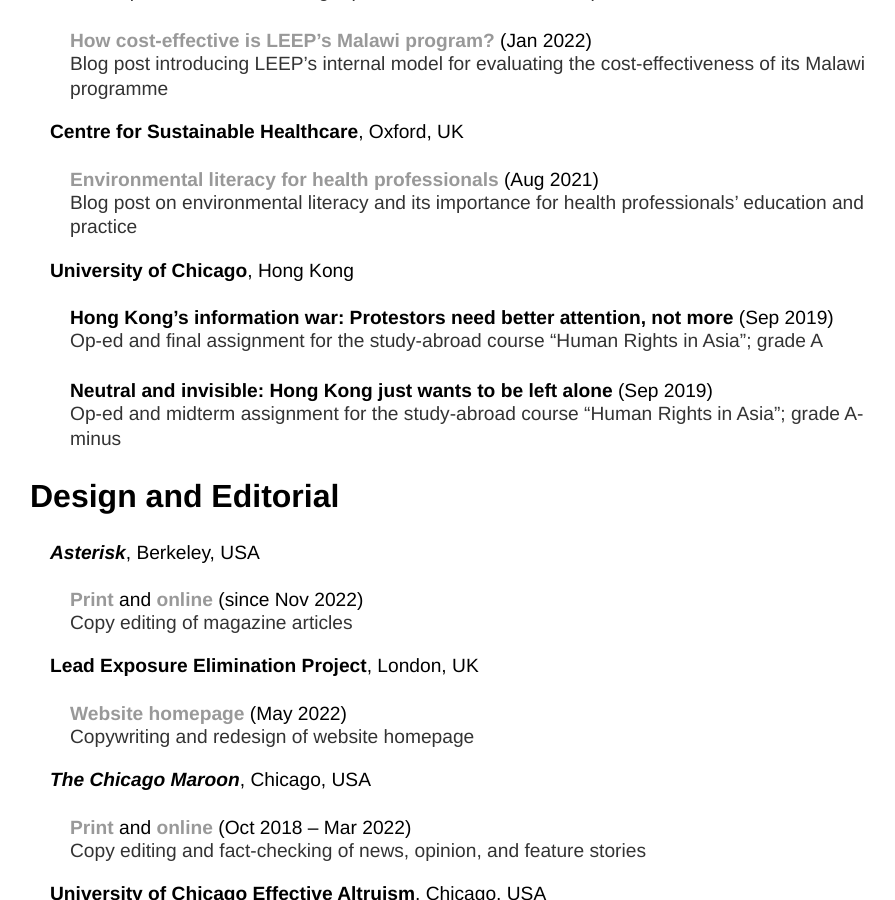
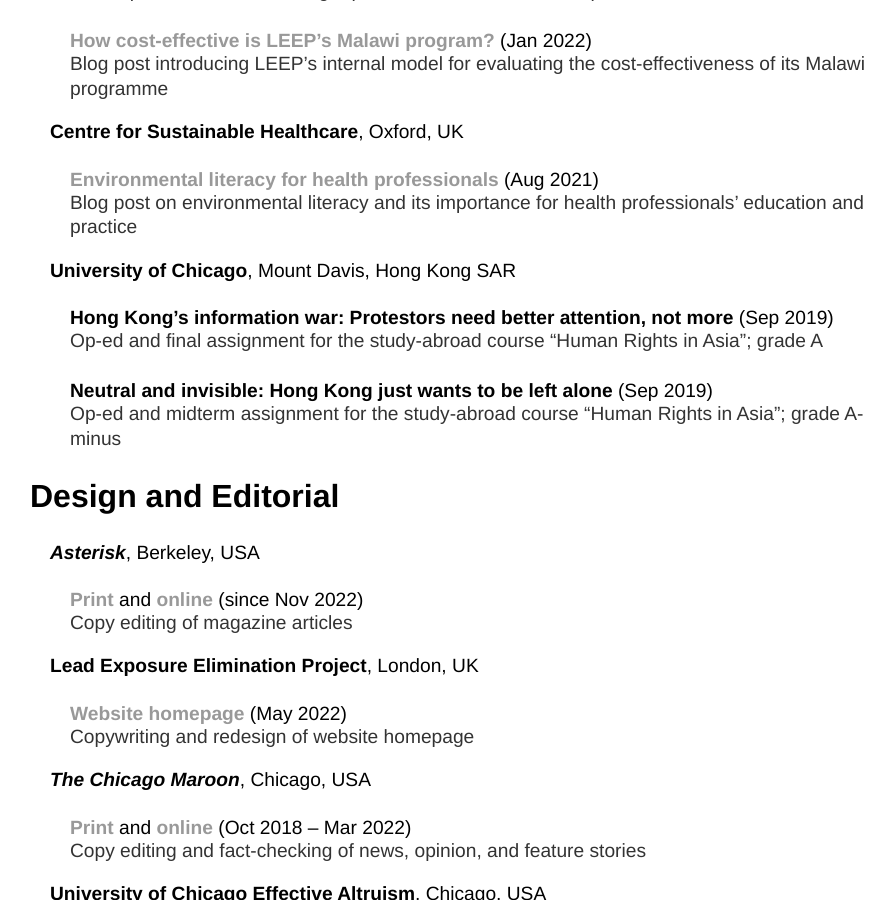
Before and after one commit to y-james-hu/y-james-hu.github.io, a Jekyll site: the page built from projects/index.html, in a window 1280 px wide and 900 px high, scrolled down 1693 px. Shown: the whole window, without its empty margins (182-1077 px from the left). Built offline with Jekyll 4.4.1, drawn with Linux system fonts in a browser that asks for light colours.

Commit message:
Update index.html

```diff
--- a/projects/index.html
+++ b/projects/index.html
@@ -59,7 +59,7 @@
       <h4 style="margin-left: 60px"><a href="https://sustainablehealthcare.org.uk/blog/environmental-literacy-health-professionals">Environmental literacy for health professionals</a><span style="font-weight:normal"> (Aug 2021)</span></h4>
       <p style="margin-left: 60px">Blog post on environmental literacy and its importance for health professionals’ education and practice</p>
 
-    <h3 style="margin-left: 40px">University of Chicago<span style="font-weight:normal">, Hong Kong</span></p>
+    <h3 style="margin-left: 40px">University of Chicago<span style="font-weight:normal">, Mount Davis, Hong Kong SAR</span></p>
 
       <h4 style="margin-left: 60px">Hong Kong’s information war: Protestors need better attention, not more<span style="font-weight:normal"> (Sep 2019)</span></h4>
       <p style="margin-left: 60px">Op-ed and final assignment for the study-abroad course “Human Rights in Asia”; grade A</p>
```
